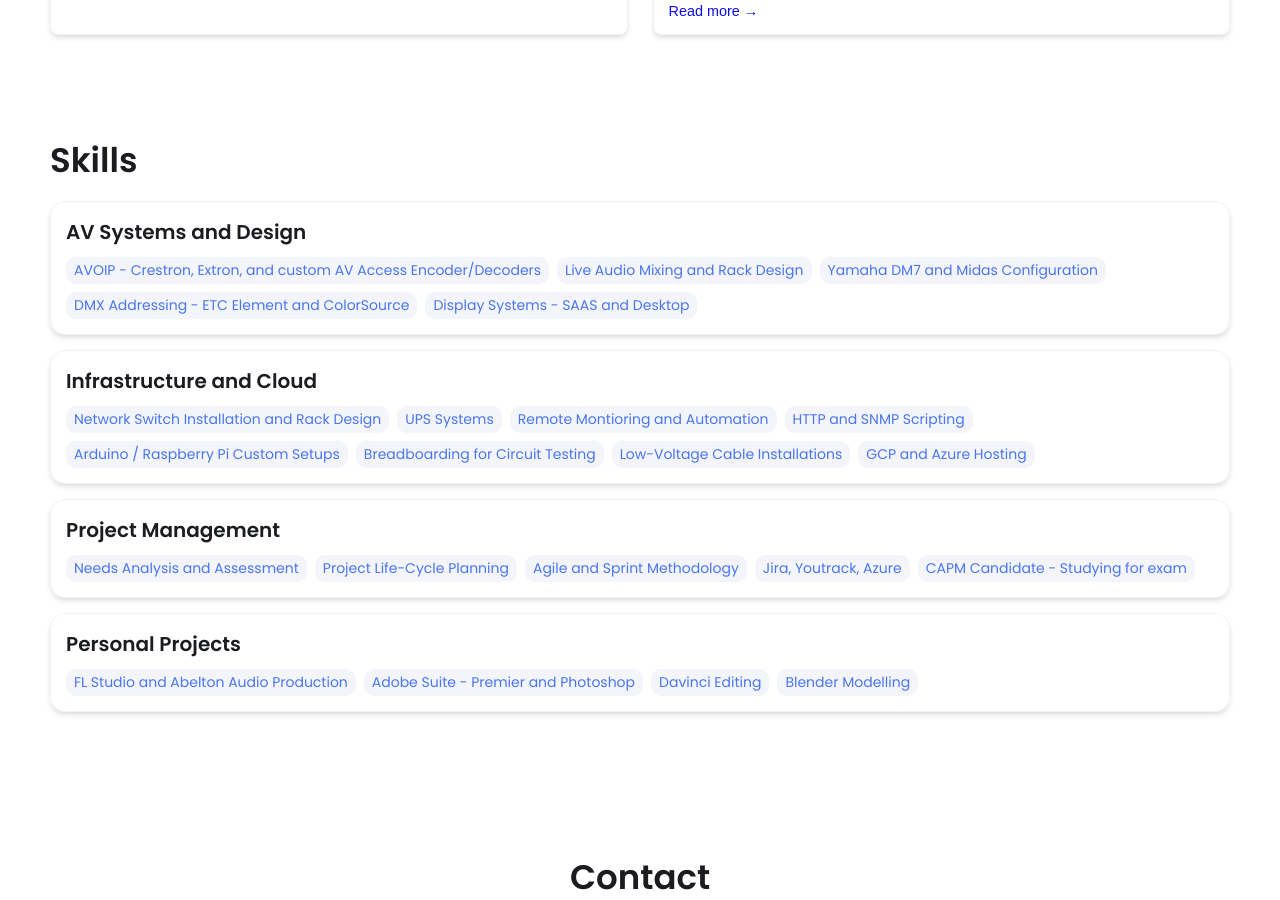
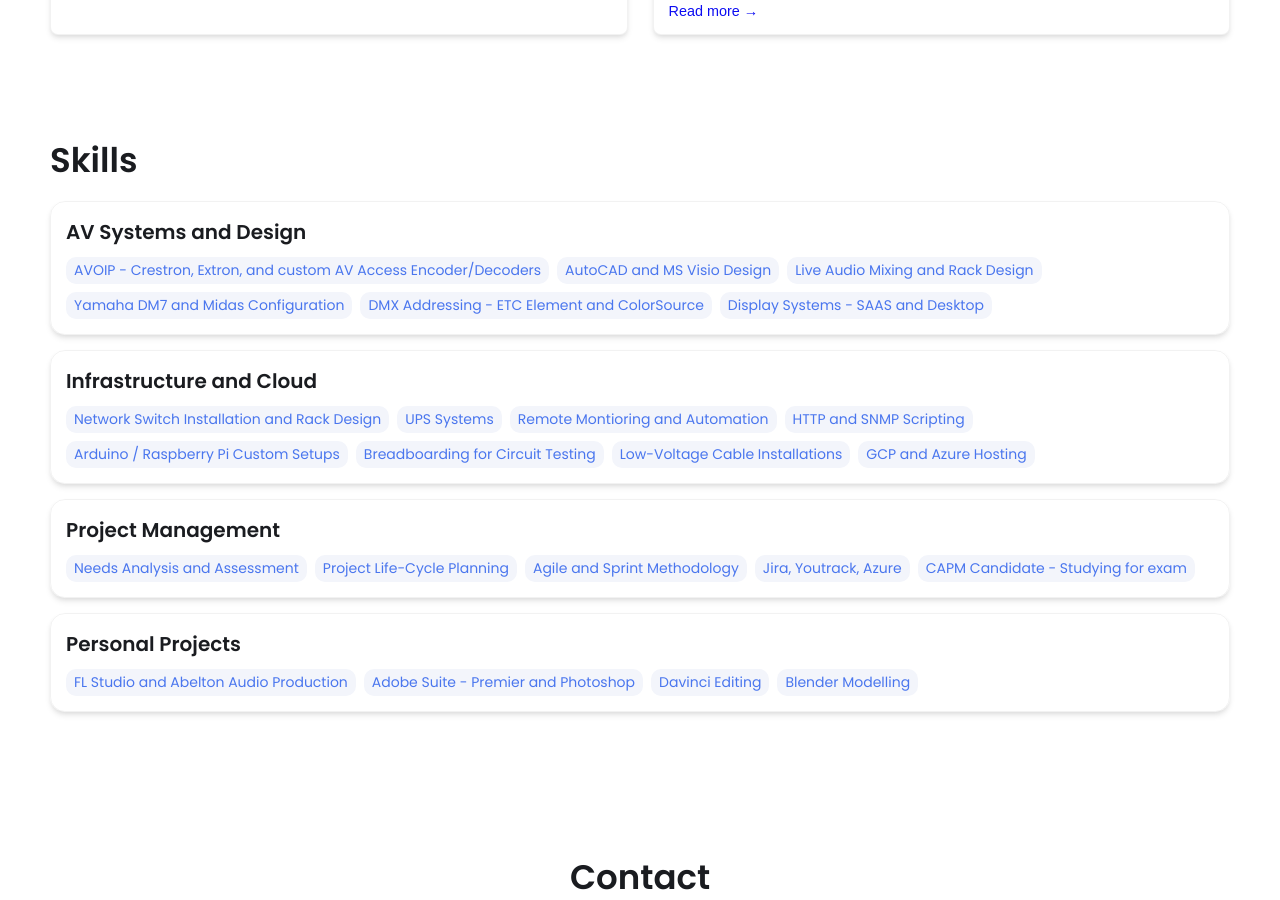
Before and after one commit to ElionEvolved/ElionEvolved.github.io, a Jekyll site: the page built from index.html, in a window 1280 px wide and 900 px high, scrolled down 2016 px. Built offline with Jekyll 4.4.1, drawn with Linux system fonts in a browser that asks for light colours; part of the change alters nothing that is shown.

Commit message:
Update _config.yml

```diff
--- a/_config.yml
+++ b/_config.yml
@@ -23,7 +23,7 @@ profile_image: ./assets/images/profile-image/avatar.jpeg
 
 # Link your resume
 # You can place your resume in assets/resume/{resume.pdf or add external link such as pdf saved in google drive
-resume-url: /assets/resume/resumeAL.pdf
+resume-url: /assets/resume/resumeALPort.docx
 
 
 # Set up external links - this will show up as small icons next to your name.
@@ -46,6 +46,7 @@ skills:
   - category: AV Systems and Design
     tools:
     - AVOIP - Crestron, Extron, and custom AV Access Encoder/Decoders
+    - AutoCAD and MS Visio Design
     - Live Audio Mixing and Rack Design
     - Yamaha DM7 and Midas Configuration
     - DMX Addressing - ETC Element and ColorSource
```
